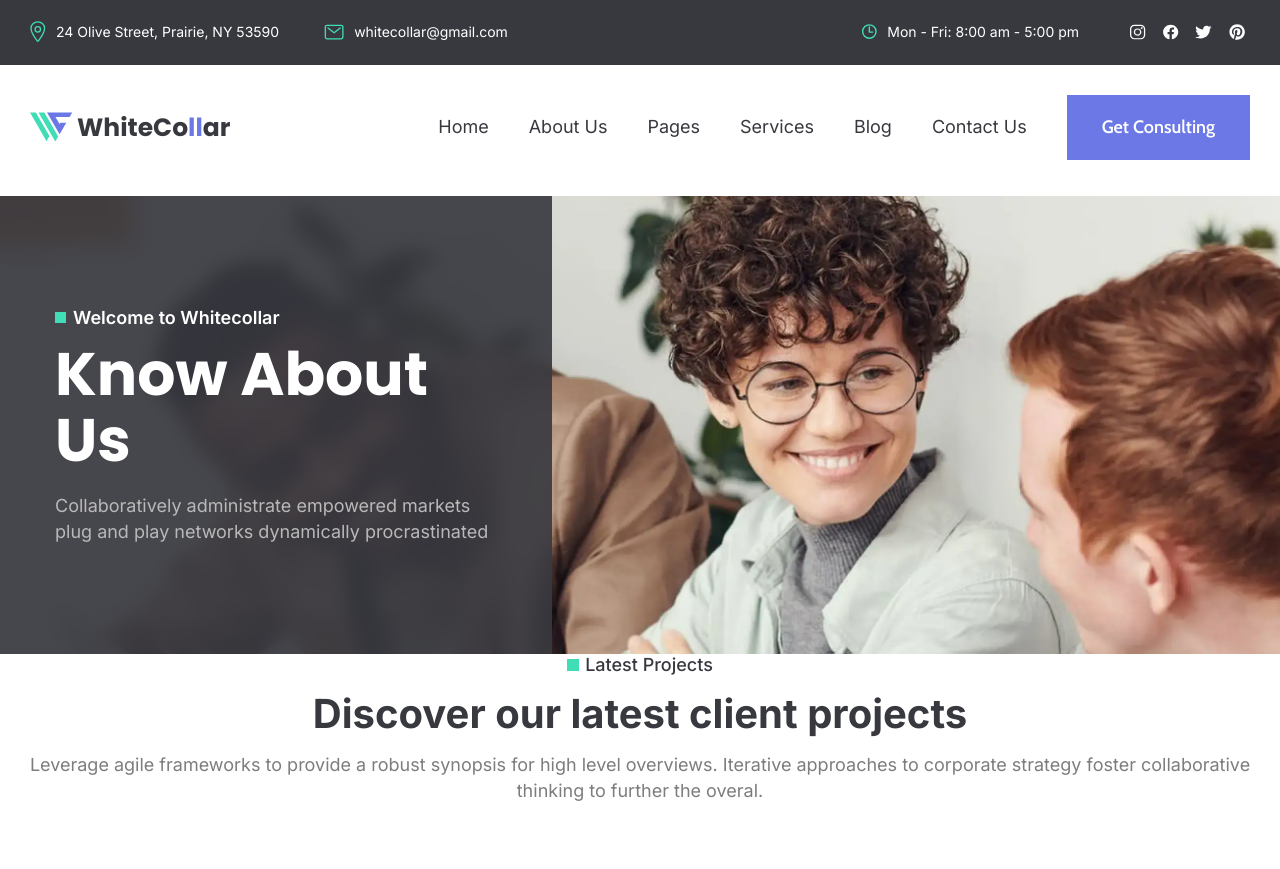
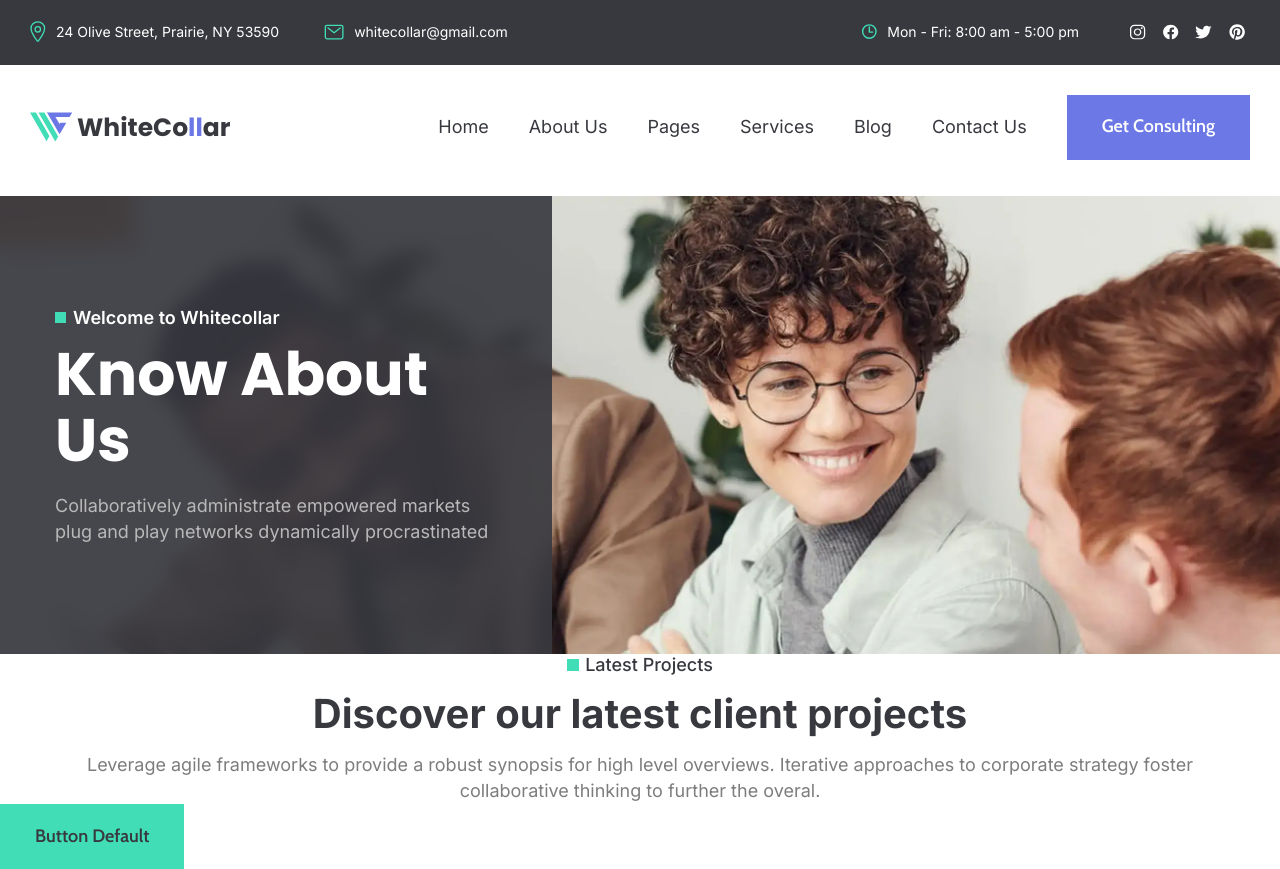
Before and after one commit to dsurdiy/whitecollar, a plain HTML site: page _components.html in a window 1280 px wide. Before the commit the page ends 804 px from the top, so only its background shows below. Drawn offline with nearby package versions, Linux system fonts and the light colour scheme.

Commit message:
created button component, updated section-header

```diff
--- a/_components.html
+++ b/_components.html
@@ -77,7 +77,7 @@
                      </li>
                   </ul>
                </nav>
-               <a class="header__button" href="#">Get Consulting</a>
+               <a class="header__button button" href="#">Get Consulting</a>
                <button class="icon-menu" type="button" aria-label="menu button">
                   <span></span>
                </button>
@@ -101,15 +101,20 @@
          </section>
 
          <div class="section-header section-header--text-center">
+            <div class="section-header__container">
                <h3 class="section-header__sub-title">Latest Projects</h3>
                <h2 class="section-header__title">Discover our latest client projects</h2>
                <div class="section-header__text">
                   <p>
-                  Leverage agile frameworks to provide a robust synopsis for high level overviews. Iterative approaches
+                     Leverage agile frameworks to provide a robust synopsis for high level overviews. Iterative
+                     approaches
                      to corporate strategy foster collaborative thinking to further the overal.
                   </p>
                </div>
             </div>
+         </div>
+
+         <a class="button button--accent" href="#">Button Default</a>
       </main>
 
       <footer class="footer"></footer>
--- a/scss/_components.scss
+++ b/scss/_components.scss
@@ -125,13 +125,22 @@
 // =============================================================================================================
 
 .section-header {
+   // .section-header__container
+   &__container {
       display: grid;
       gap: toRem(14);
       color: $dark;
       line-height: 1.2;
-   &--text-center {
+      .section-header--text-center & {
          text-align: center;
          justify-items: center;
+      }
+      @media (max-width: toEm($tablet)) {
+         gap: toRem(10);
+      }
+      @media (max-width: toEm($mobileSmall)) {
+         gap: toRem(5);
+      }
    }
    // .section-header__sub-title
    &__sub-title {
@@ -151,12 +160,59 @@
    &__title {
       font-weight: 700;
       font-size: toRem(40);
+      @media (max-width: toEm($mobile)) {
+         font-size: toRem(32);
+      }
+      @media (max-width: toEm($mobileSmall)) {
+         font-size: toRem(28);
+      }
    }
    // .section-header__text
    &__text {
       color: $grey;
       line-height: 1.46;
+      p {
+         &:not(:last-child) {
+            margin-bottom: toRem(7);
+         }
+      }
    }
 }
 
 // =============================================================================================================
+
+.button {
+   display: inline-flex;
+   align-items: center;
+   text-align: center;
+   min-height: toRem(65);
+   padding: toRem(10) toRem(35);
+   font-family: $accentFont;
+   font-weight: 600;
+   color: #fff;
+   line-height: 1.22;
+   background-color: $secondary;
+   transition: all 0.3s;
+   @media (any-hover: hover) {
+      &:hover {
+         background-color: $accent;
+         color: $dark;
+      }
+   }
+   &--accent {
+      background-color: $accent;
+      color: $dark;
+      @media (any-hover: hover) {
+         &:hover {
+            background-color: $secondary;
+            color: #fff;
+         }
+      }
+   }
+   @media (max-width: toEm($mobile)) {
+      min-height: toRem(50);
+      padding: toRem(8) toRem(20);
+   }
+}
+
+// =============================================================================================================
--- a/scss/_header.scss
+++ b/scss/_header.scss
@@ -169,24 +169,7 @@
     position: relative;
     z-index: 5;
     flex-shrink: 0;
-    display: flex;
-    align-items: center;
-    min-height: toRem(65);
-    padding: toRem(10) toRem(35);
-    background-color: $secondary;
-    font-family: $accentFont;
-    color: #fff;
-    font-weight: 600;
-    transition: all 0.3s;
-    @media (any-hover: hover) {
-      &:hover {
-        background-color: $accent;
-        color: $dark;
-      }
-    }
     @media (max-width: toEm($mobile)) {
-      min-height: toRem(50);
-      padding: toRem(8) toRem(20);
       margin-left: auto;
     }
   }
```
Also changed, not shown: index.html (+1 -1 lines), css/style.min.css. Lines whose indentation alone changed are shown as unchanged.
